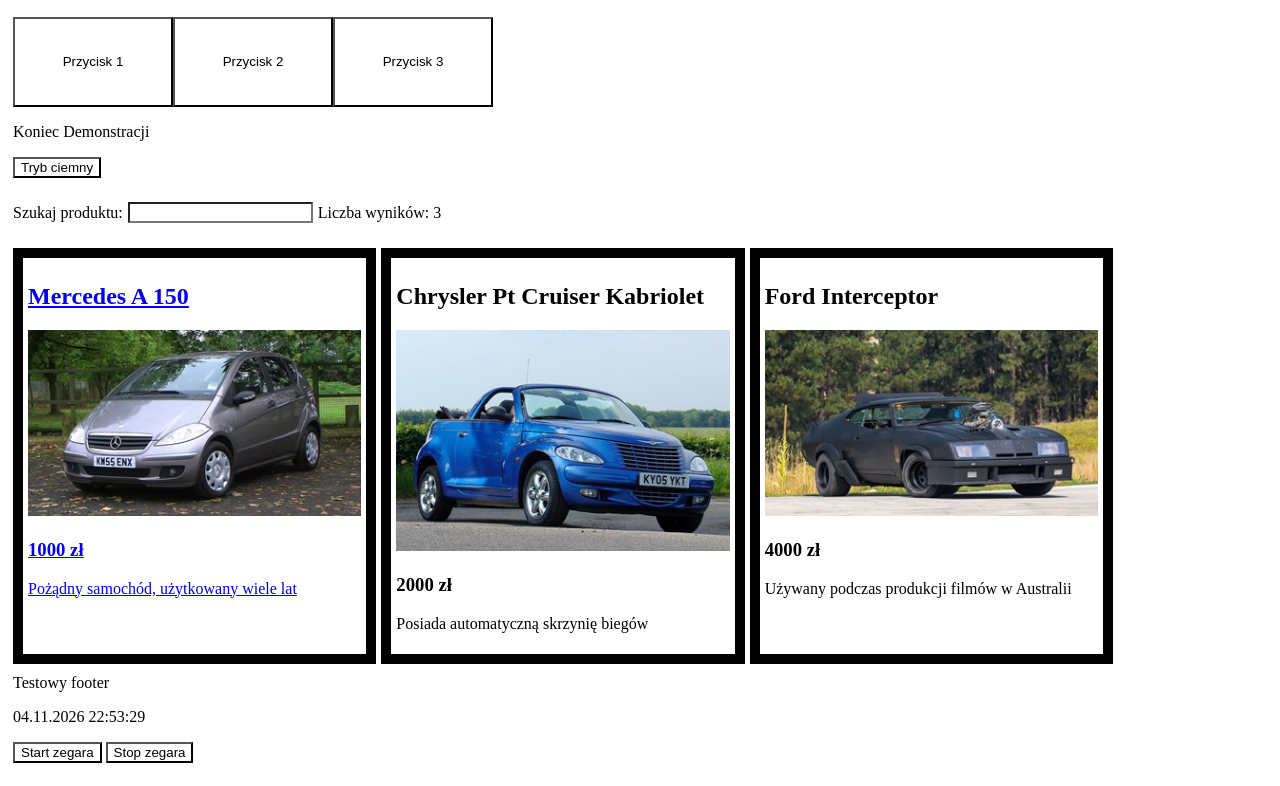
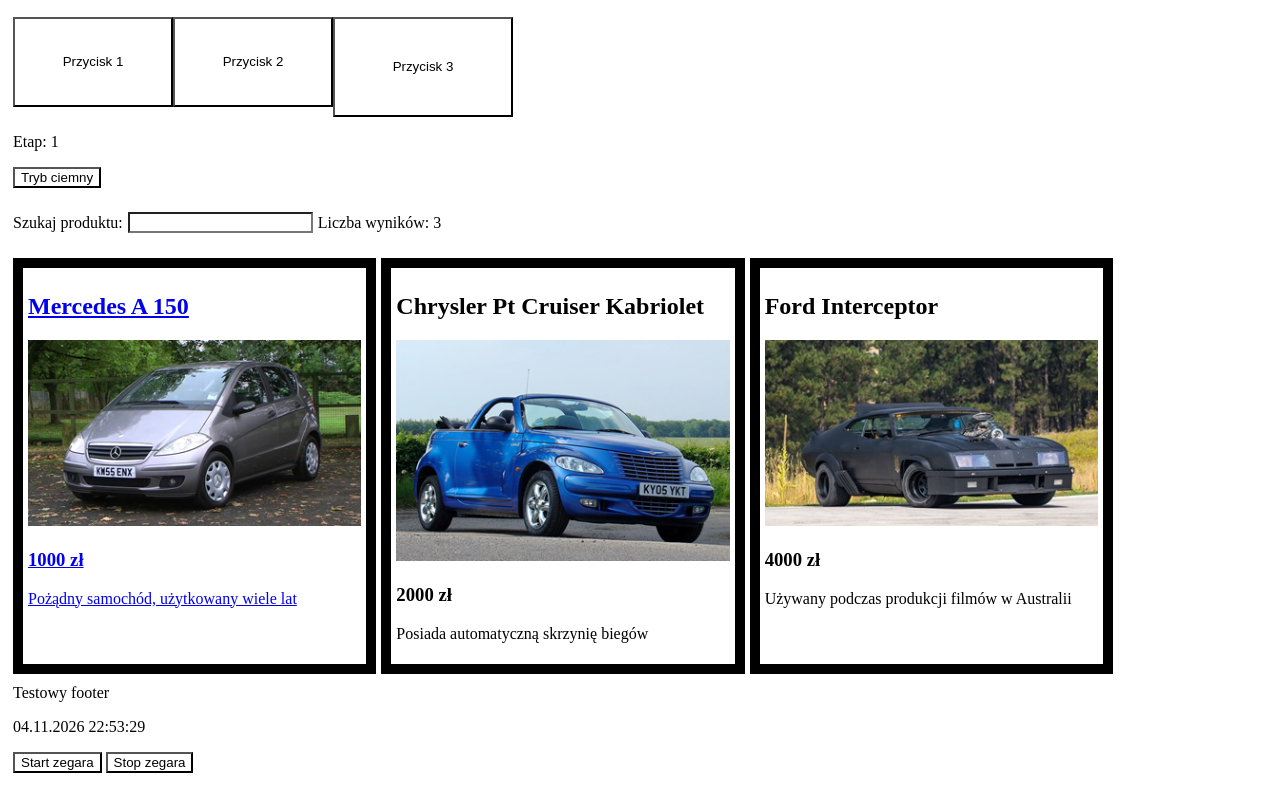
Before and after one commit to Terrarium329/ProgAppWWW_Suski, a plain HTML site: page lab3/index.html in a window 1280 px wide. Both pictures are taken after a click on the button "Przycisk 3". Shown: the part 161-947 px from the top of the page. Drawn offline with Linux system fonts and the light colour scheme.

Commit message:
commit 21

```diff
--- a/lab3/index.html
+++ b/lab3/index.html
@@ -30,7 +30,7 @@
 		<button class="guzik" type="button" id="trzeci" aria-pressed="false">Przycisk 3</button>
 	</section>
 
-	<p>Koniec Demonstracji</p>
+	<p id="licznik" role="status">Etap: 0</p>
 
 	<button type="button" id="motyw" aria-pressed="false">Tryb ciemny</button>
 
--- a/lab3/js/lab3.js
+++ b/lab3/js/lab3.js
@@ -1,5 +1,3 @@
-let togglepierwszy = false;
-
 // PSEUDOKOD ANIMACJI:
 
 // toggle = false
@@ -19,7 +17,7 @@
 //     animacja()
 // }
 
-
+let togglepierwszy = false;
 
 function animacjaPierwszego() {
     $("#pierwszy").stop(true, false);
@@ -116,3 +114,45 @@
     fokusdrugi = false;
     animacjaDrugiego();
 });
+
+
+// PSEUDOKOD ANIMACJI:
+
+// etap = 0
+// animacja(){
+//     if (przycisk jest animowany){
+//         return
+//     }
+//     if (etap >= 5){
+//         return
+//     }
+//     etap++
+//     szerokosc = 160 + (etap * 20)
+//     wysokosc = 90 + (etap * 10)
+//     animuj(przycisk, powieksz do szerokosci i wysokosci, 300 ms)
+//     aktualizuj_licznik()
+// }
+// gdy(kliknięto przycisk){
+//     animacja()
+// }
+
+let etap = 0;
+
+function animacjaTrzeciego(){
+    if ($("#trzeci").is(":animated")) {
+        return;
+    }
+    if (etap >= 5) {
+        return;
+    }
+    etap++;
+    let szerokosc = 160 + (etap * 20);
+    let wysokosc = 90 + (etap * 10);
+    $("#trzeci").animate({
+        width: szerokosc + "px",
+        height: wysokosc + "px"
+    }, 300);
+    $("#licznik").text("Etap: " + etap);
+}
+
+$("#trzeci").on("click",animacjaTrzeciego);
```
